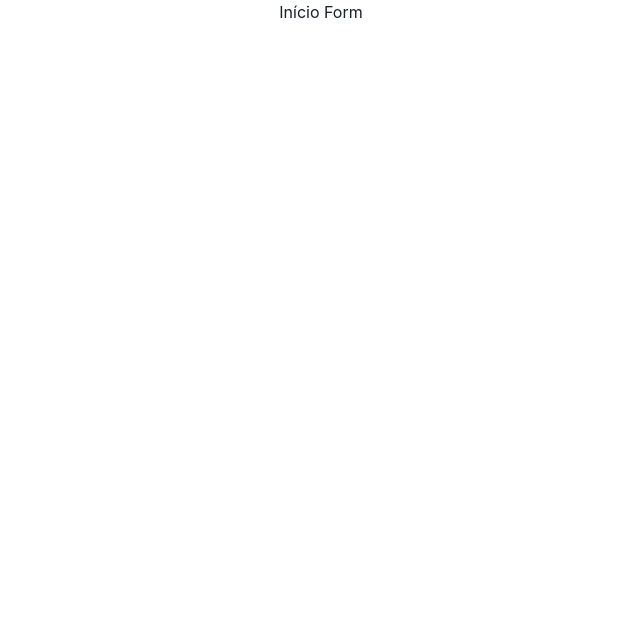
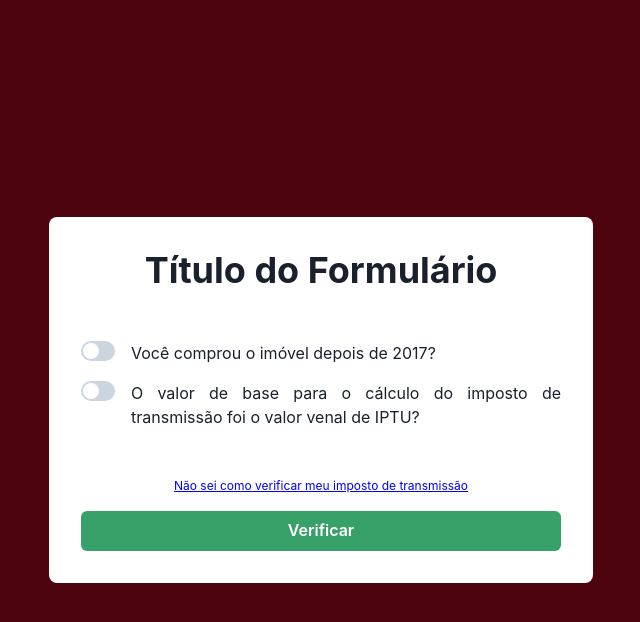
Before and after one commit to uthanhercules/forms-nl-itbi, a React (Create React App) app: page / in a window 1280 px wide. Shown: the top 622 px of the page, without its empty margins (319-959 px from the left). Built offline with nearby package versions, Linux system fonts and the light colour scheme.

Commit message:
Form basic functions

```diff
--- a/src/styles/global.scss
+++ b/src/styles/global.scss
@@ -3,3 +3,12 @@
   padding: 0;
   box-sizing: border-box;
 }
+
+#root {
+  display: flex;
+  justify-content: center;
+  align-items: center;
+  background-color: #4e040f;
+  width: 100vw;
+  height: 100vh;
+}
--- a/src/views/Home/home.style.scss
+++ b/src/views/Home/home.style.scss
@@ -4,7 +4,50 @@
 .Home {
   display: flex;
   flex-direction: column;
-  align-items: center;
-  width: 100vw;
-  height: 100vh;
+  max-width: 90vw;
+  padding: rem(32px);
+  border-radius: rem(8px);
+  background-color: #fff;
+  gap: rem(16px);
+
+  h1 {
+    text-align: center;
+    margin-bottom: rem(32px);
+  }
+
+  a {
+    text-decoration: underline;
+    color: blue;
+    font-size: rem(12px);
+  }
+
+  .question {
+    display: flex;
+    justify-content: left;
+    max-width: rem(480px);
+    gap: rem(16px);
+
+    .text {
+      text-align: justify;
+    }
+  }
+
+  .finish {
+    display: flex;
+    flex-direction: column;
+    align-items: center;
+    margin-top: rem(32px);
+    gap: rem(16px);
+
+    span {
+      cursor: help;
+      text-decoration: underline;
+      color: blue;
+      font-size: rem(12px);
+    }
+
+    button {
+      width: 100%;
+    }
+  }
 }
--- a/src/views/Home/home.tsx
+++ b/src/views/Home/home.tsx
@@ -1,15 +1,69 @@
-import React, { useState } from 'react';
+import React, { useEffect, useState } from 'react';
+import { Heading, Text, Switch, Button, Tooltip } from '@chakra-ui/react';
 
 import './home.style.scss';
 
 function Home() {
-  const [firstQuestion, setFirstQuestion] = useState(false);
-  const [secondQuestion, setSecondQuestion] = useState(false);
+  const [questions, setQuestions] = useState<boolean[]>([]);
+
+  useEffect(() => console.log(questions), [questions]);
+  useEffect(() => {
+    const totalOfQuestions = document.querySelectorAll('.question');
+    const value: any[] = [];
+
+    totalOfQuestions.forEach((item) => value.push(false));
+
+    setQuestions(value);
+  }, []);
+
+  const markQuestion = (props: { question: number }) => {
+    const index = props.question - 1;
+    const value = questions.map((question, i) => {
+      if (i === index) return !question;
+
+      return question;
+    });
+
+    setQuestions(value);
+  };
 
   return (
-    <div className='Home'>
-      <h1>Início Form</h1>
-    </div>
+    <main className='Home'>
+      <Heading as='h1'>Título do Formulário</Heading>
+      <section className='question'>
+        <Switch
+          colorScheme='green'
+          onChange={() => markQuestion({ question: 1 })}
+        />
+        <div className='text'>
+          <Text as='p'>Você comprou o imóvel depois de 2017?</Text>
+        </div>
+      </section>
+      <section className='question'>
+        <Switch
+          colorScheme='green'
+          onChange={() => markQuestion({ question: 2 })}
+        />
+        <div className='text'>
+          <Text as='p'>
+            O valor de base para o cálculo do imposto de transmissão foi o valor
+            venal de IPTU?{' '}
+          </Text>
+        </div>
+      </section>
+      <section className='finish'>
+        <span>
+          <Tooltip
+            placement='top'
+            textAlign='justify'
+            label='Quando você comprou o imóvel, foi emitida pela prefeitura uma guia para pagamento do imposto de transmissão, em razão da venda do imóvel. Nessa guia deve constar o valor da base de cálculo do imposto. Pegue a guia e verifique se o valor que consta é o que você pagou na compra ou o valor venal.'
+          >
+            Não sei como verificar meu imposto de transmissão
+          </Tooltip>
+        </span>
+        <Button colorScheme='green'>Verificar</Button>
+      </section>
+    </main>
   );
 }
 
```
Also changed, not shown: 1 other file (tests, documents, lock files or other folders).
